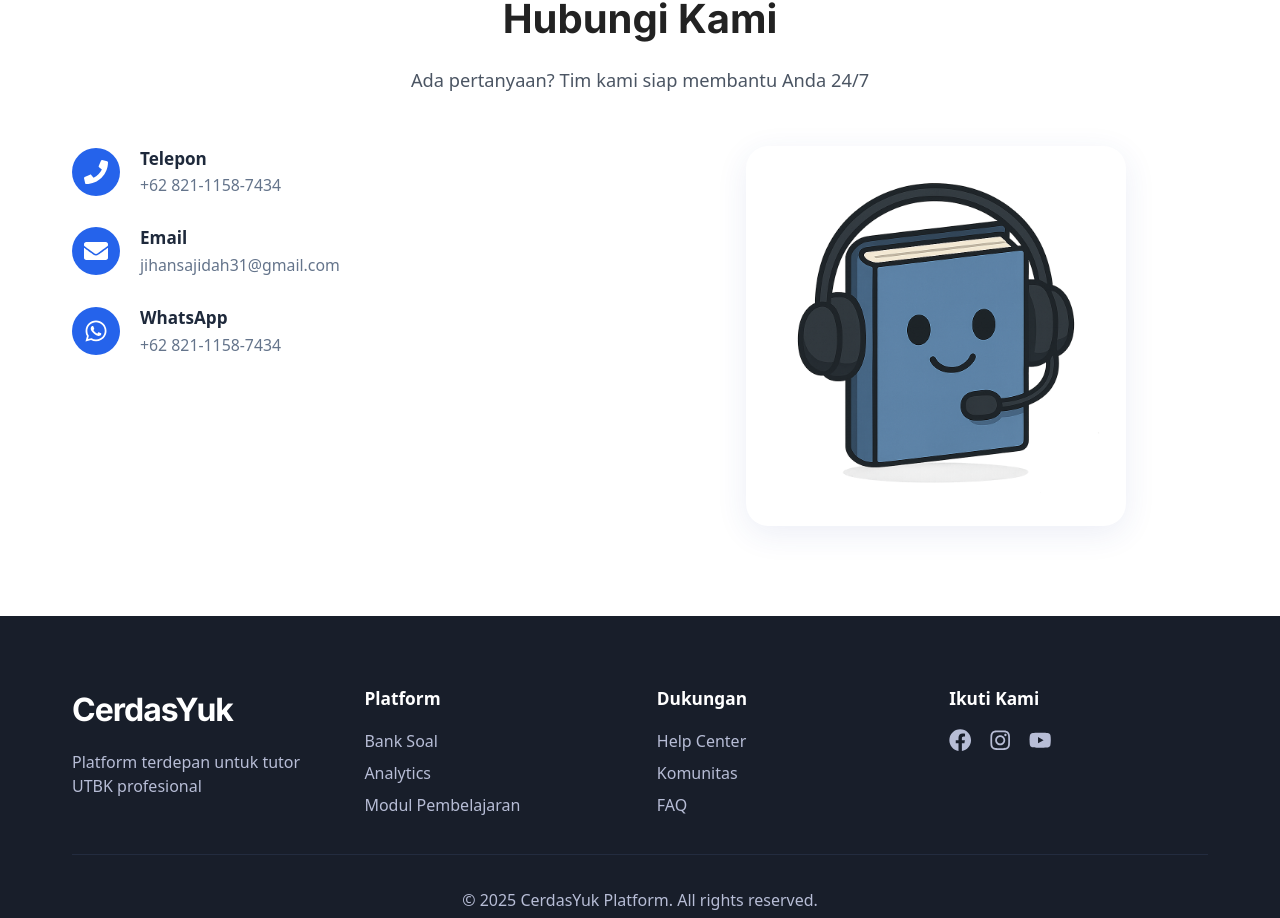
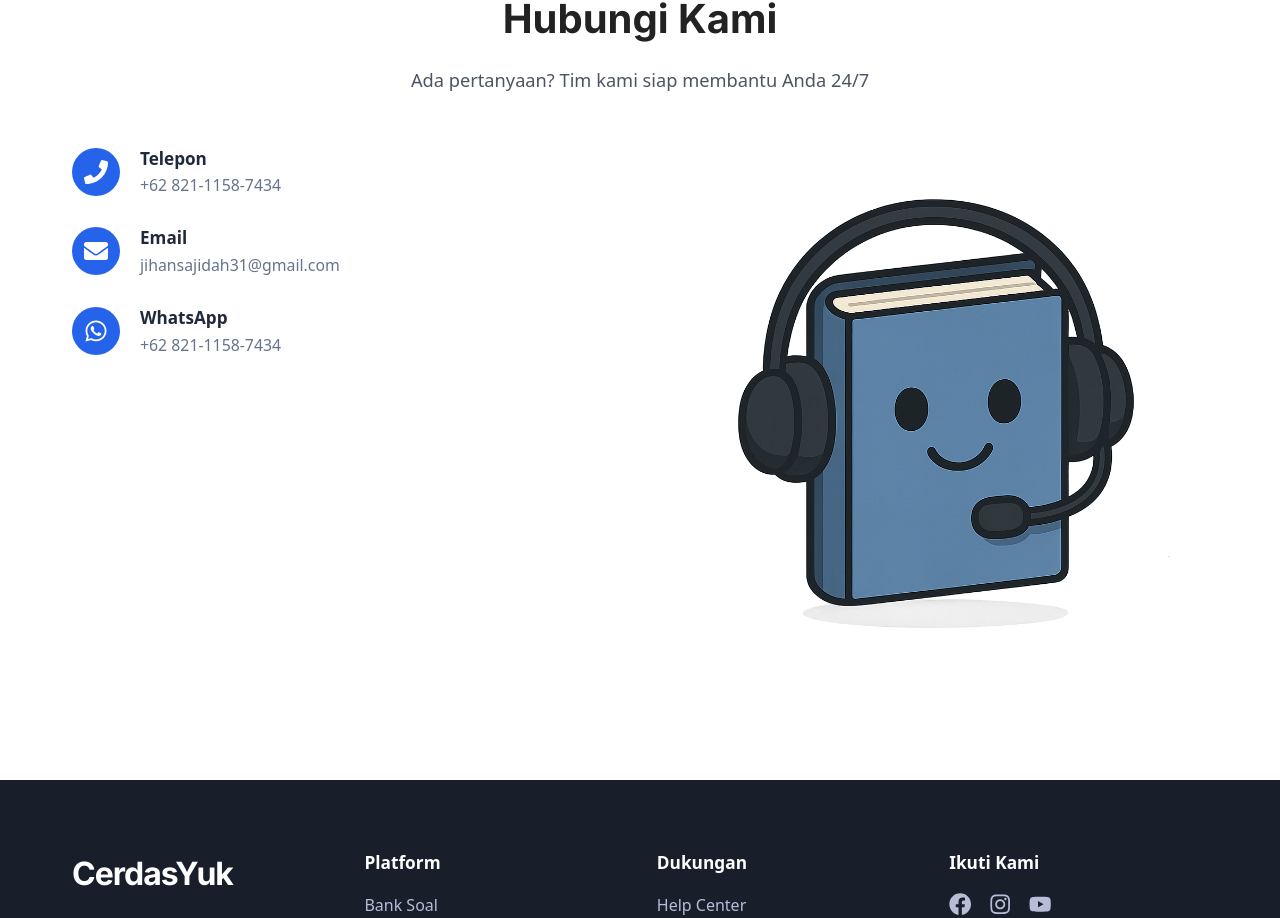
Before and after one commit to Tamara1430/tutor-utbk, a Next.js app: page / in a window 1280 px wide. Shown: the part 2966-3884 px from the top of the page. Built offline with nearby package versions, Linux system fonts and the light colour scheme.

Commit message:
Update Contact.jsx

```diff
--- a/src/app/core/Contact.jsx
+++ b/src/app/core/Contact.jsx
@@ -39,7 +39,7 @@ export default function Contact() {
             <img
               src="/contact-illustration.png"
               alt="Ilustrasi Hubungi Kami"
-              className="utbk-contact-image"
+              className="utbk-contact-imagewrap"
             />
           </div>
         </div>
```
